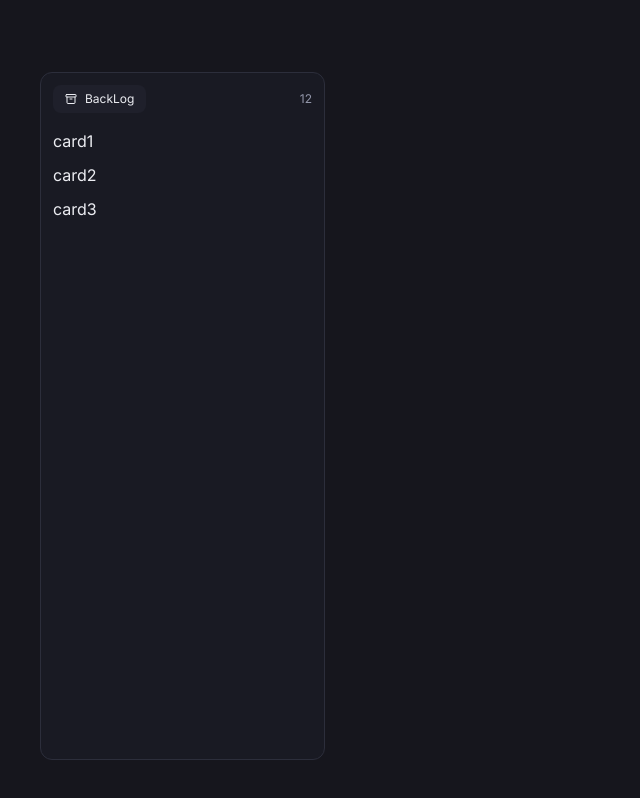
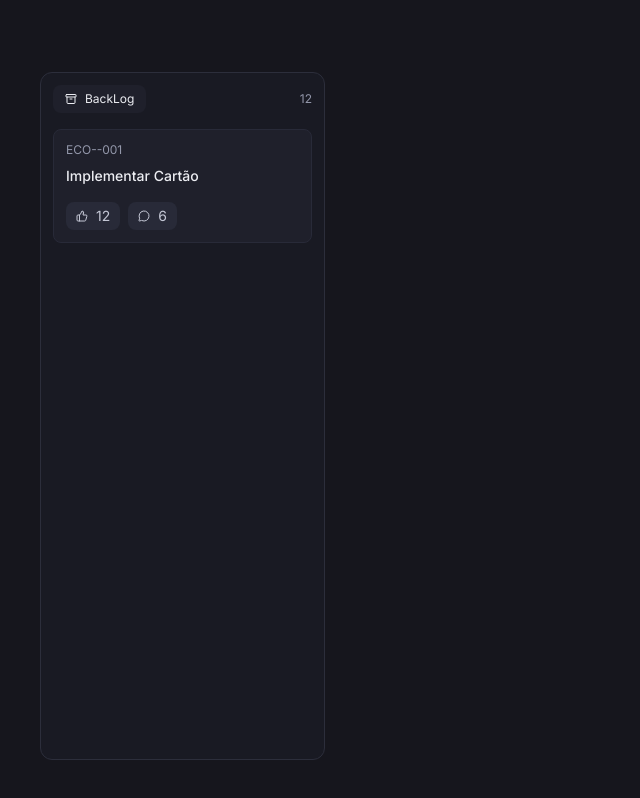
Before and after one commit to IgoorToorres/Board, a Next.js app: page / in a window 1280 px wide. Shown: the whole page, without its empty margins (0-640 px from the left). Built offline with nearby package versions, Linux system fonts and the light colour scheme.

Commit message:
fix: componentizacao do card

```diff
--- a/src/app/page.tsx
+++ b/src/app/page.tsx
@@ -1,5 +1,6 @@
+import { Card } from "@/components/card"
 import { Section } from "@/components/section"
-import { ArchiveIcon } from "lucide-react"
+import { ArchiveIcon, MessageCircleIcon, ThumbsUpIcon } from "lucide-react"
 
 export default function Home() {
   return (
@@ -18,9 +19,28 @@
           </Section.Header>
 
           <Section.Content>
-            <div>card1</div>
-            <div>card2</div>
-            <div>card3</div>
+            <Card.Root>
+              <Card.Header>
+                <Card.Number>ECO--001</Card.Number>
+                <Card.Title>Implementar Cartão</Card.Title>
+              </Card.Header>
+              <Card.Footer>
+                <button
+                  type="button"
+                  className="text-navy-100 flex items-center gap-2 rounded-lg px-2.5 py-1 bg-navy-600 cursor-pointer"
+                >
+                  <ThumbsUpIcon className="size-3" />
+                  <span className="text-sm">12</span>
+                </button>
+                <button
+                  type="button"
+                  className="text-navy-100 flex items-center gap-2 rounded-lg px-2.5 py-1 bg-navy-600 cursor-pointer"
+                >
+                  <MessageCircleIcon className="size-3" />
+                  <span className="text-sm">6</span>
+                </button>
+              </Card.Footer>
+            </Card.Root>
           </Section.Content>
         </Section.Root>
       </main>
--- /dev/null
+++ b/src/components/card.tsx
@@ -0,0 +1,57 @@
+import type { ComponentProps } from "react"
+import { twMerge } from "tailwind-merge"
+
+interface CardRootProps extends ComponentProps<"a"> {}
+
+function CardRoot({ className, ...props }: CardRootProps) {
+  return (
+    <a
+      href="/"
+      className={twMerge(
+        "bg-navy-700 border-[0.5px] border-navy-600 p-3 space-y-4 rounded-lg block",
+        className,
+      )}
+      {...props}
+    />
+  )
+}
+
+interface CardHeaderProps extends ComponentProps<"div"> {}
+
+function CardHeader({ className, ...props }: CardHeaderProps) {
+  return (
+    <div className={twMerge("flex flex-col gap-2", className)} {...props} />
+  )
+}
+
+interface CardTitleProps extends ComponentProps<"span"> {}
+
+function CardTitle({ className, ...props }: CardTitleProps) {
+  return (
+    <span className={twMerge("text-sm font-medium", className)} {...props} />
+  )
+}
+
+interface CardNumberProps extends ComponentProps<"span"> {}
+
+function CardNumber({ className, ...props }: CardNumberProps) {
+  return (
+    <span className={twMerge("text-xs text-navy-200", className)} {...props} />
+  )
+}
+
+interface CardFooterProps extends ComponentProps<"div"> {}
+
+function CardFooter({ className, ...props }: CardFooterProps) {
+  return (
+    <div className={twMerge("flex items-center gap-2", className)} {...props} />
+  )
+}
+
+export const Card = {
+  Root: CardRoot,
+  Header: CardHeader,
+  Title: CardTitle,
+  Number: CardNumber,
+  Footer: CardFooter,
+}
--- a/src/components/section.tsx
+++ b/src/components/section.tsx
@@ -53,10 +53,7 @@
 function SectionContent({ className, ...props }: SectionContentProps) {
   return (
     <div
-      className={twMerge(
-        "flex flex-col gap-2.5 overflow-y-scroll p-3",
-        className,
-      )}
+      className={twMerge("flex flex-col gap-2.5 p-3", className)}
       {...props}
     />
   )
```
